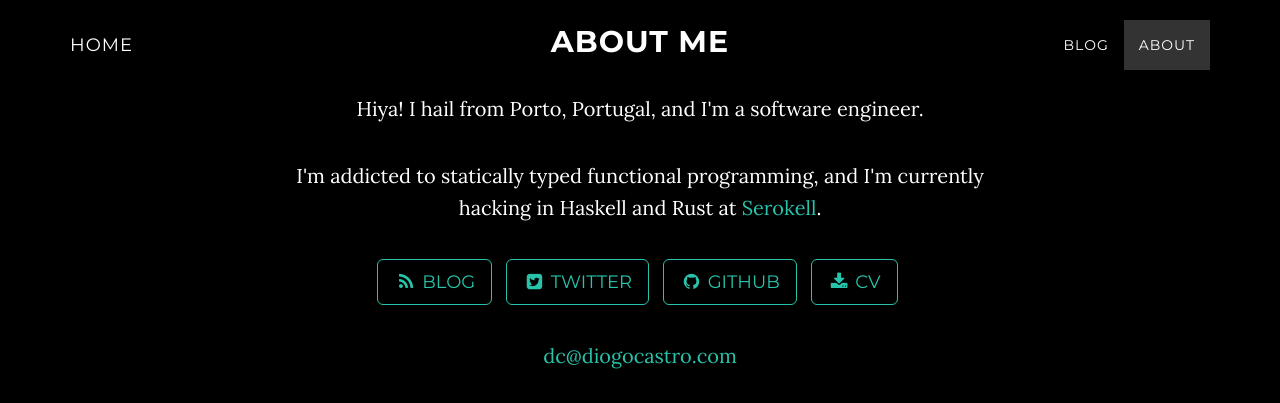
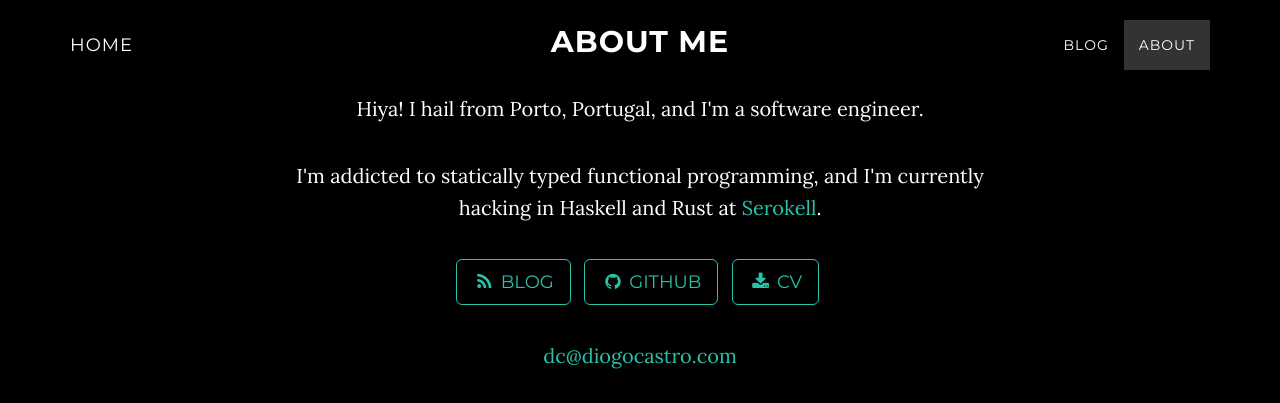
Before and after one commit to dcastro/dcastro.github.io, a Jekyll site: the page index.html, which Jekyll copies as it is, in a window 1280 px wide and 900 px high, scrolled down 1025 px, cut to the strip 0-403 px from the top of the window. Built offline with Jekyll 4.4.1, drawn with Linux system fonts in a browser that asks for light colours; nearby versions of some CDN libraries.

Commit message:
Removed twitter link

```diff
--- a/index.html
+++ b/index.html
@@ -94,12 +94,6 @@
                         </a>
                     </li>
                     <li>
-                        <a href="https://twitter.com/dfacastro" class="btn btn-default btn-lg" target="_blank">
-                            <i class="fa fa-twitter-square fa-fw"></i>
-                            <span class="network-name">Twitter</span>
-                        </a>
-                    </li>
-                    <li>
                         <a href="https://github.com/dcastro/" class="btn btn-default btn-lg" target="_blank">
                             <i class="fa fa-github fa-fw"></i>
                             <span class="network-name">GitHub</span>
```
